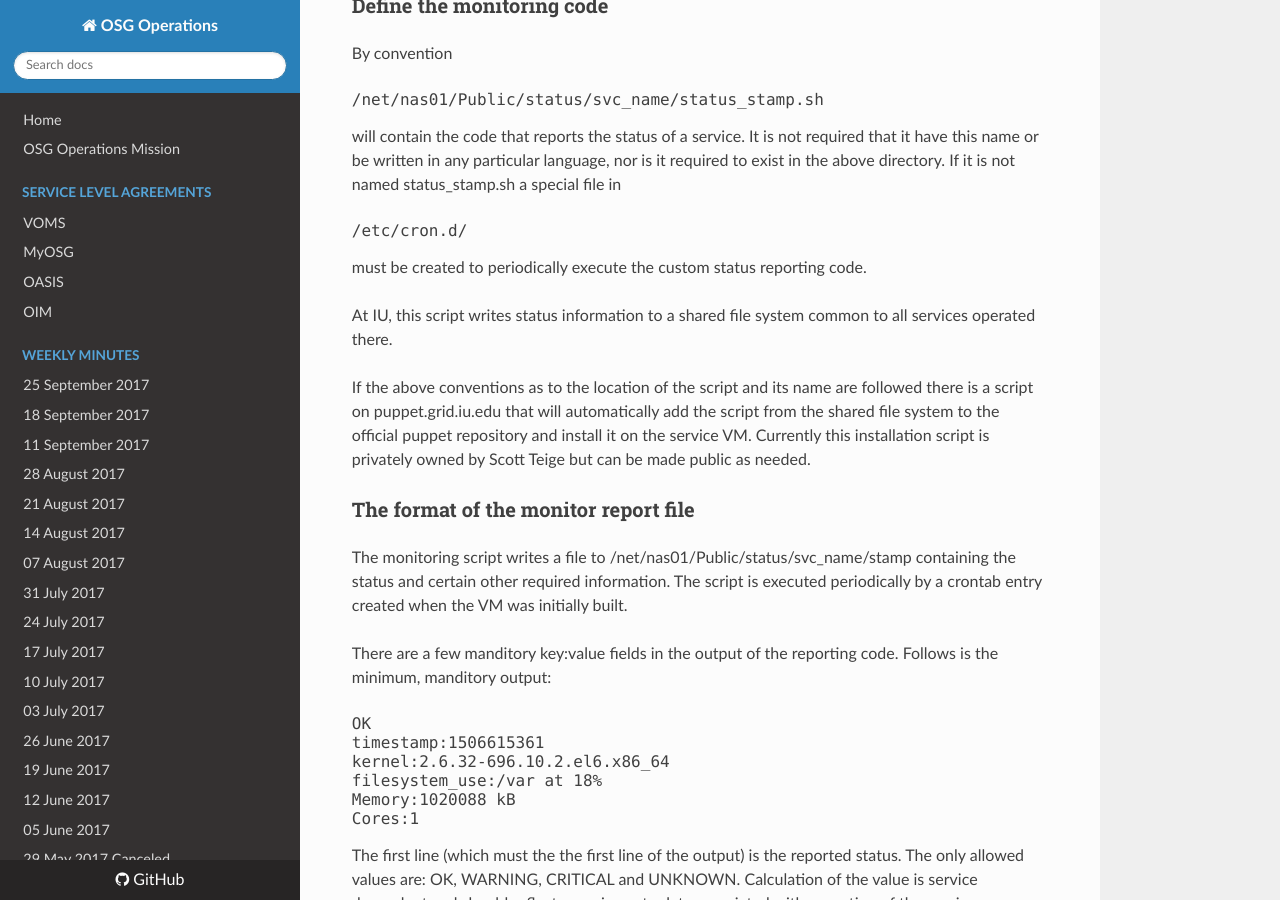
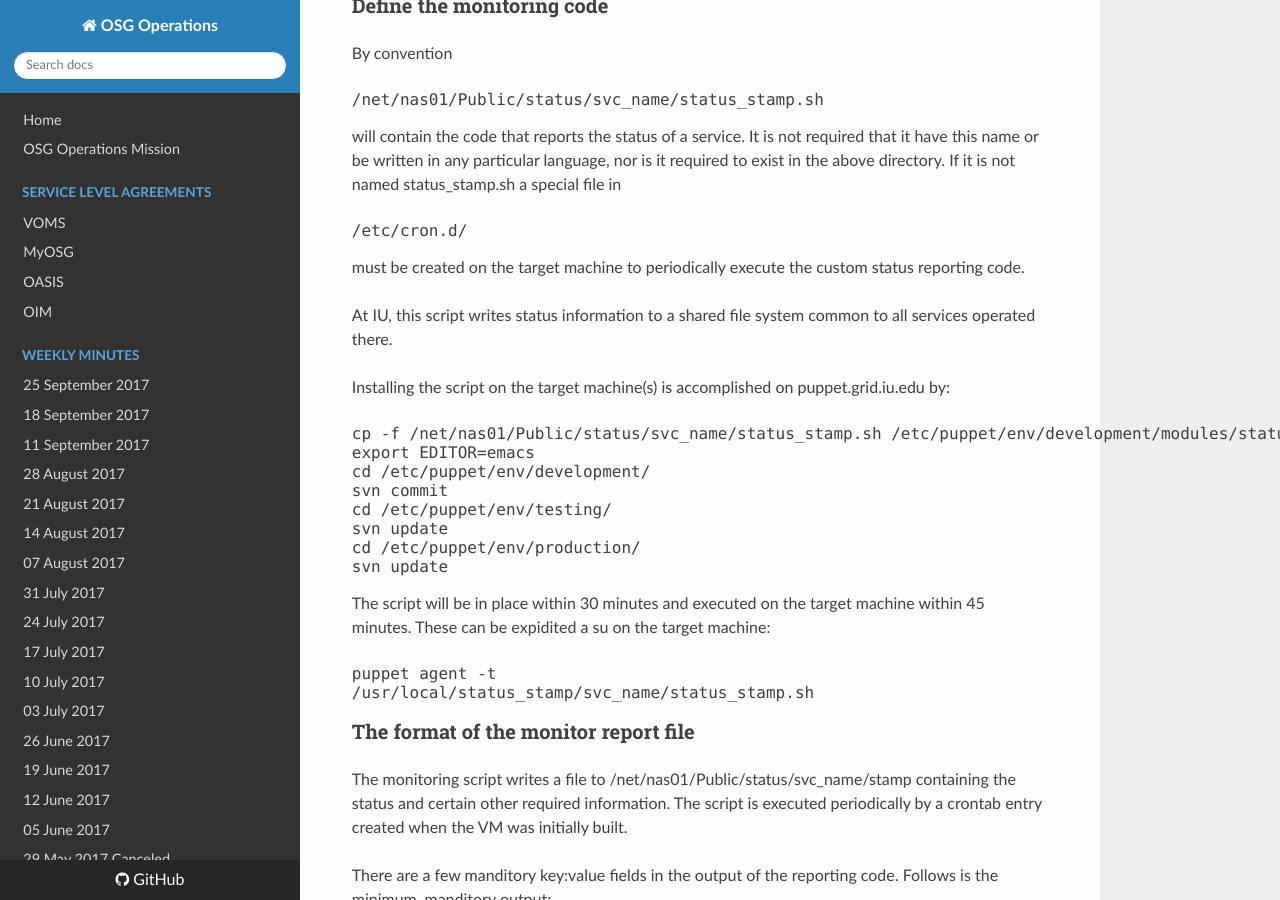
Before and after one commit to osg-htc/operations, an MkDocs documentation site: the page built from docs/create_a_service.md, in a window 1280 px wide and 900 px high, scrolled down 2074 px. Built offline with MkDocs 1.6.1, drawn with Linux system fonts in a browser that asks for light colours; nearby versions of some CDN libraries; old or Windows-style settings are respelled for this version of MkDocs.

Commit message:
Update create_a_service.md

```diff
--- a/docs/create_a_service.md
+++ b/docs/create_a_service.md
@@ -98,16 +98,29 @@ nor is it required to exist in the above directory. If it is not named status_st
 <pre>
 /etc/cron.d/
 </pre>
-must be created to periodically execute the custom status reporting code.
+must be created on the target machine to periodically execute the custom status reporting code.
 
 At IU, this script writes status information to a shared file system common to
 all services operated there.
 
-If the above conventions as to the location of the script and its name are followed
-there is a script on puppet.grid.iu.edu that will automatically add the script
-from the shared file system to the official puppet repository and install it
-on the service VM. Currently this installation script is privately owned by
-Scott Teige but can be made public as needed.
+Installing the script on the target machine(s) is accomplished on puppet.grid.iu.edu by:
+<pre>
+cp -f /net/nas01/Public/status/svc_name/status_stamp.sh /etc/puppet/env/development/modules/status_stamp/files/svc_name
+export EDITOR=emacs
+cd /etc/puppet/env/development/
+svn commit
+cd /etc/puppet/env/testing/
+svn update
+cd /etc/puppet/env/production/
+svn update
+</pre>
+
+The script will be in place within 30 minutes and executed on the target machine within 45 minutes.
+These can be expidited a su on the target machine:
+<pre>
+puppet agent -t
+/usr/local/status_stamp/svc_name/status_stamp.sh
+</pre>
 
 ### The format of the monitor report file
 
```
